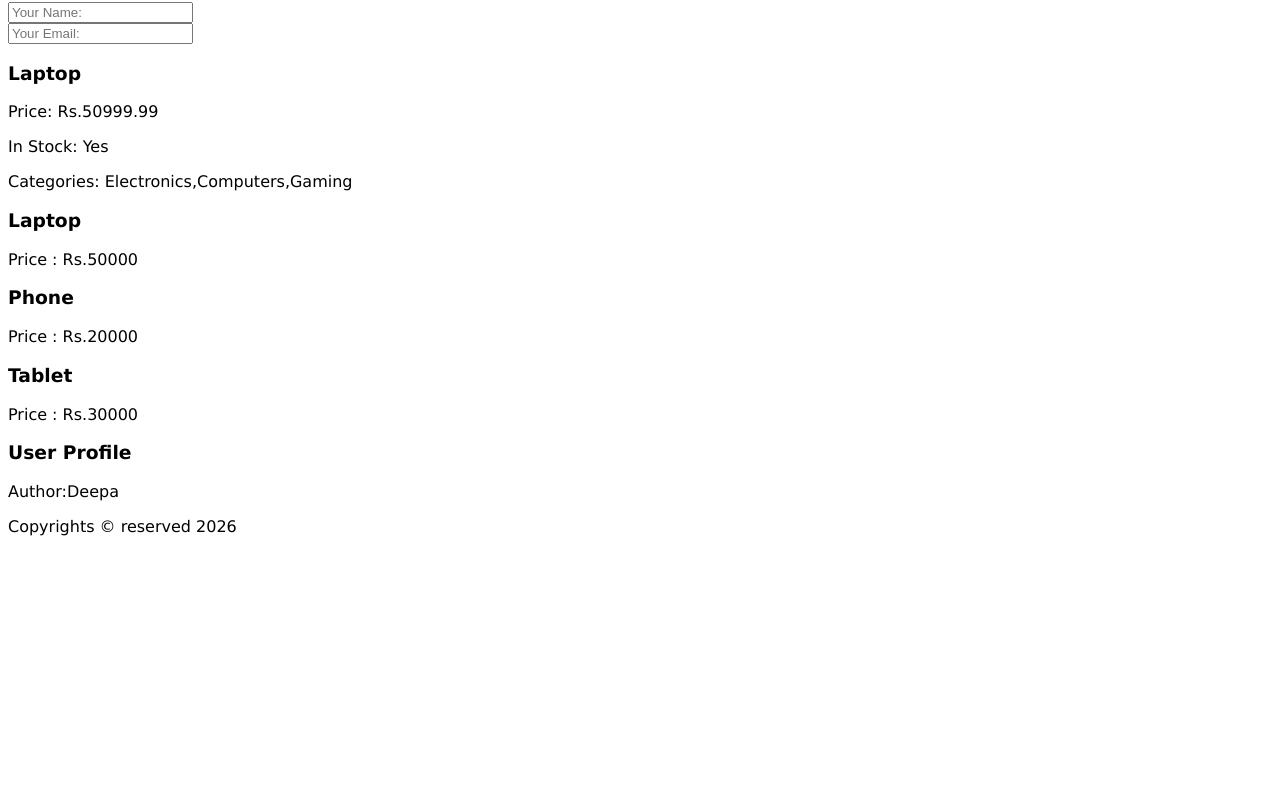
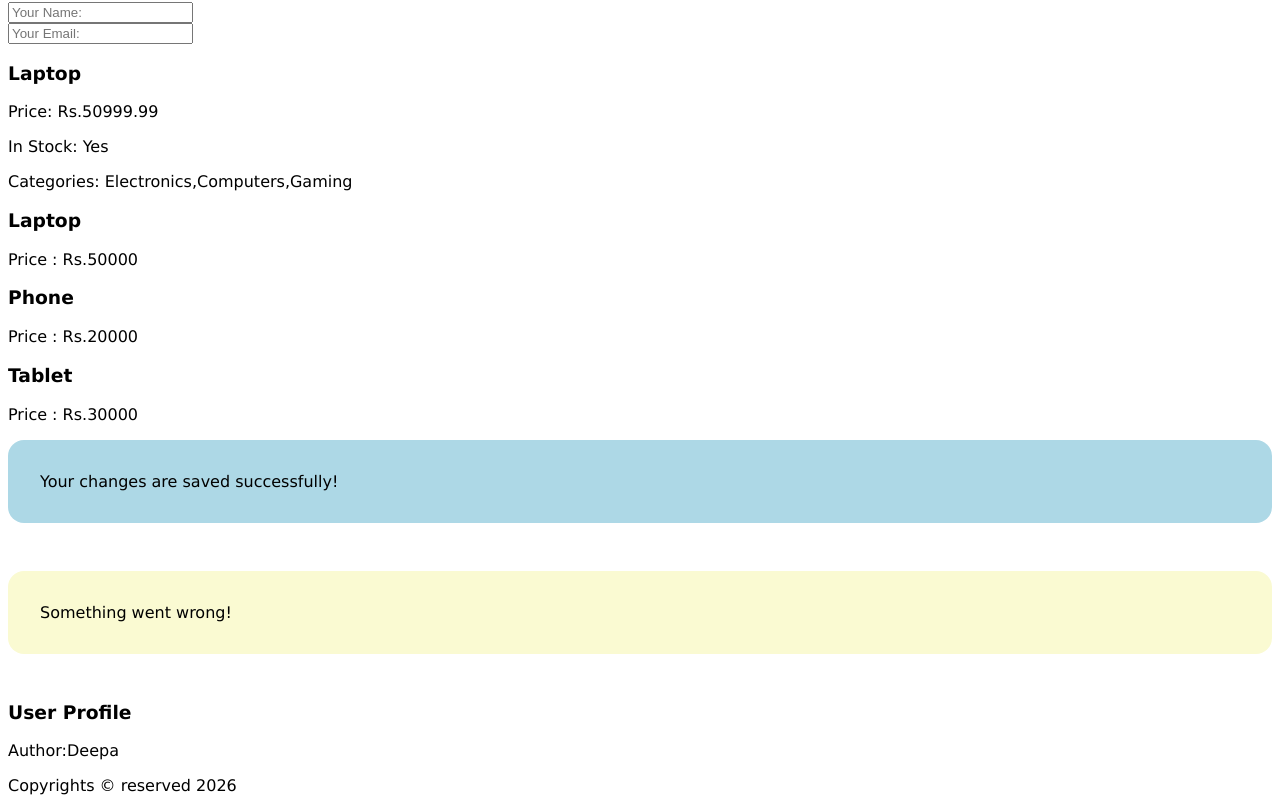
Before and after one commit to gnanadeepa-code/WebApp_Projects_WS, a React (Vite) app in the folder React_Project2/React-App/: page / in a window 1280 px wide. Shown: the part 717-1520 px from the top of the page. Before the commit the page ends 1261 px from the top, so only its background shows below. Built offline with nearby package versions, Linux system fonts and the light colour scheme.

Commit message:
inline css styling

```diff
--- /dev/null
+++ b/React_Project2/React-App/src/Alert.jsx
@@ -0,0 +1,9 @@
+export const Alert = ({children, type= "success"}) => {
+    return <div style={{
+        backgroundColor: type === "success" ? "lightblue" : "lightgoldenrodyellow",
+        color: "black",
+        padding: "2rem",
+        borderRadius: "1em",
+        marginBottom : "3rem",
+    }}>{children}</div>;
+};
--- a/React_Project2/React-App/src/App.jsx
+++ b/React_Project2/React-App/src/App.jsx
@@ -10,6 +10,7 @@ import { ContactForm } from "./ContactForm";
 import { Welcome } from "./Welcome";
 import { Product } from "./Product";
 import { CardWrapper } from "./CardWrapper";
+import { Alert } from "./Alert";
 
 function App() {
   return (
@@ -39,6 +40,8 @@ function App() {
         inStock={true}
         categories={["Electronics", "Computers", "Gaming"]}
       />
+      <Alert>Your changes are saved successfully!</Alert>
+      <Alert type="error">Something went wrong!</Alert>
       <UserProfile />
       <Footer />
     </>
```
